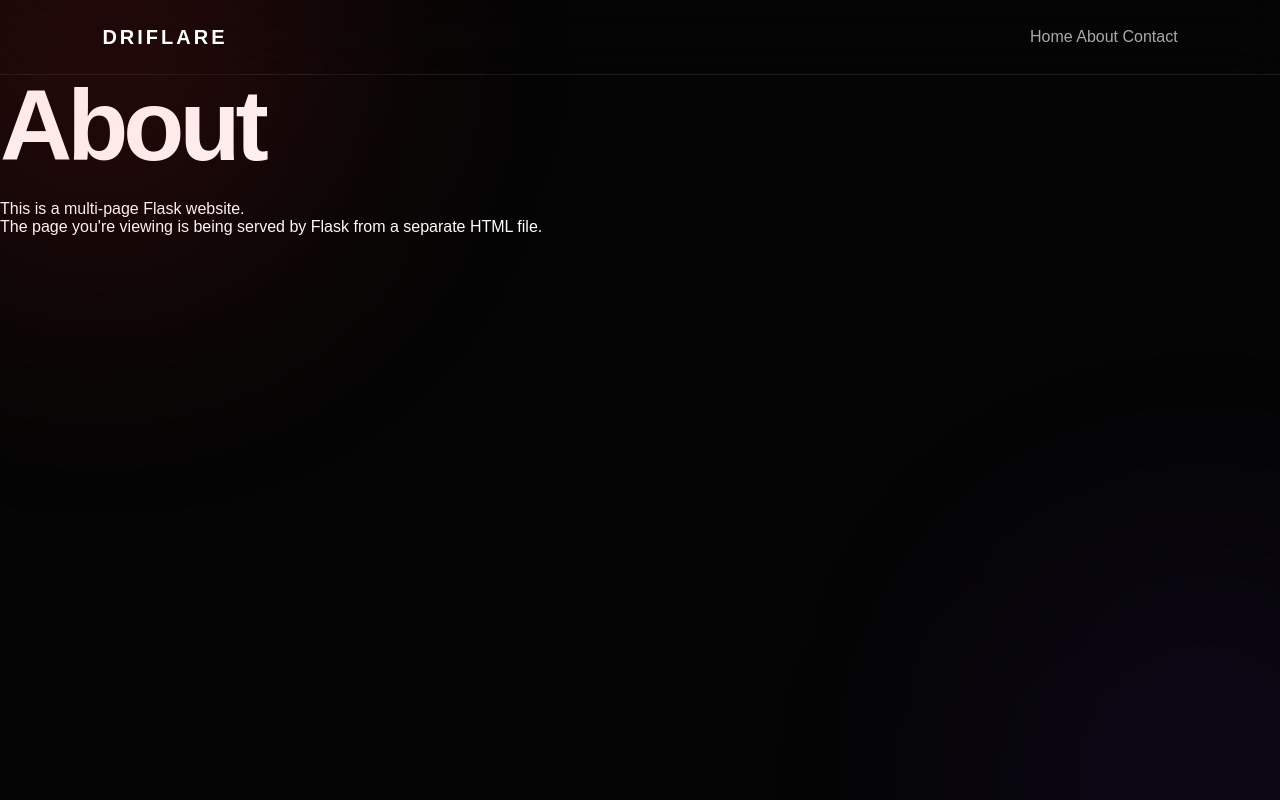
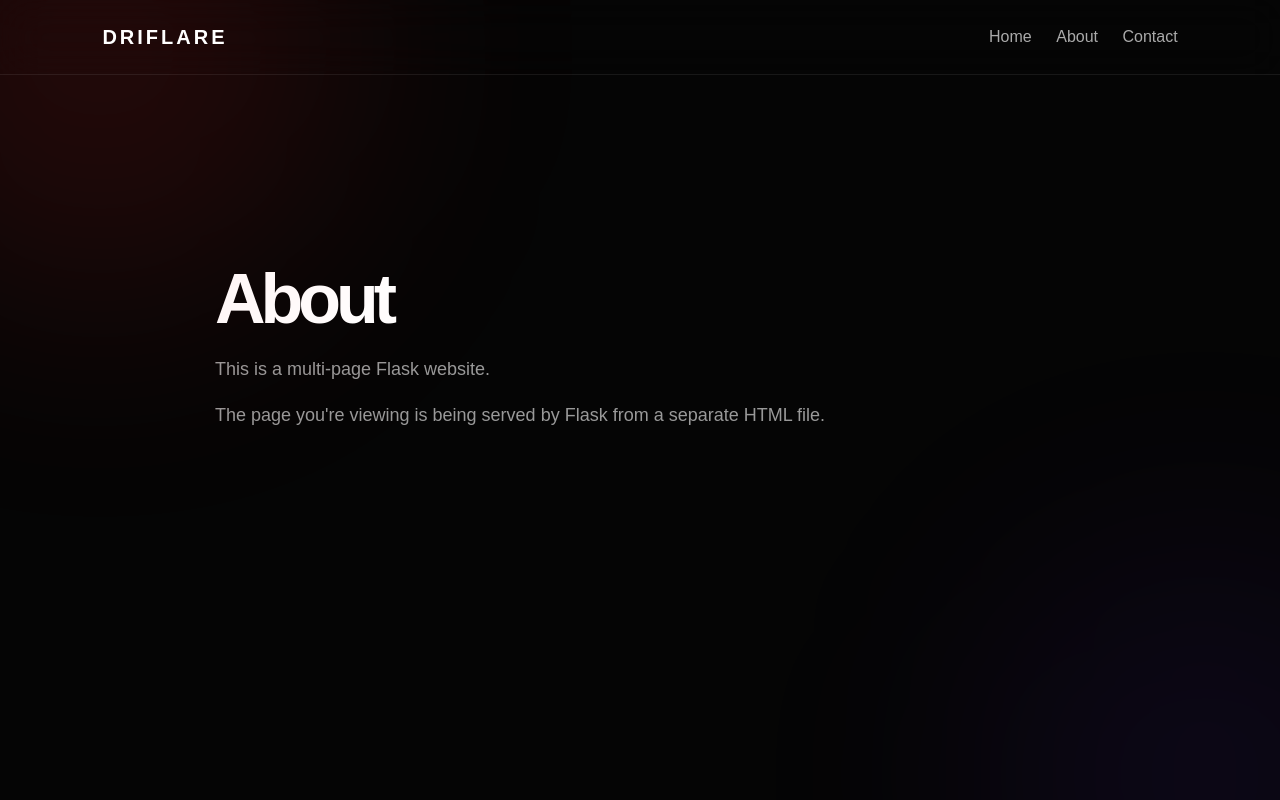
Before and after one commit to trueshako/verse, a Flask app: page /about in a window 1280 px wide. Run offline with Flask 3, Linux system fonts and the light colour scheme.

Commit message:
Add styles for navigation and page layout

```diff
--- a/static/style.css
+++ b/static/style.css
@@ -311,3 +311,31 @@ footer {
     }
 
 }
+
+.nav-link {
+    margin-left: 20px;
+}
+
+.page {
+    max-width: 900px;
+    min-height: 70vh;
+    margin: auto;
+
+    display: flex;
+    flex-direction: column;
+    justify-content: center;
+
+    padding: 60px 25px;
+}
+
+.page h1 {
+    font-size: 70px;
+    margin-bottom: 20px;
+}
+
+.page p {
+    color: #999;
+    font-size: 18px;
+    line-height: 1.7;
+    margin-bottom: 15px;
+}
```
